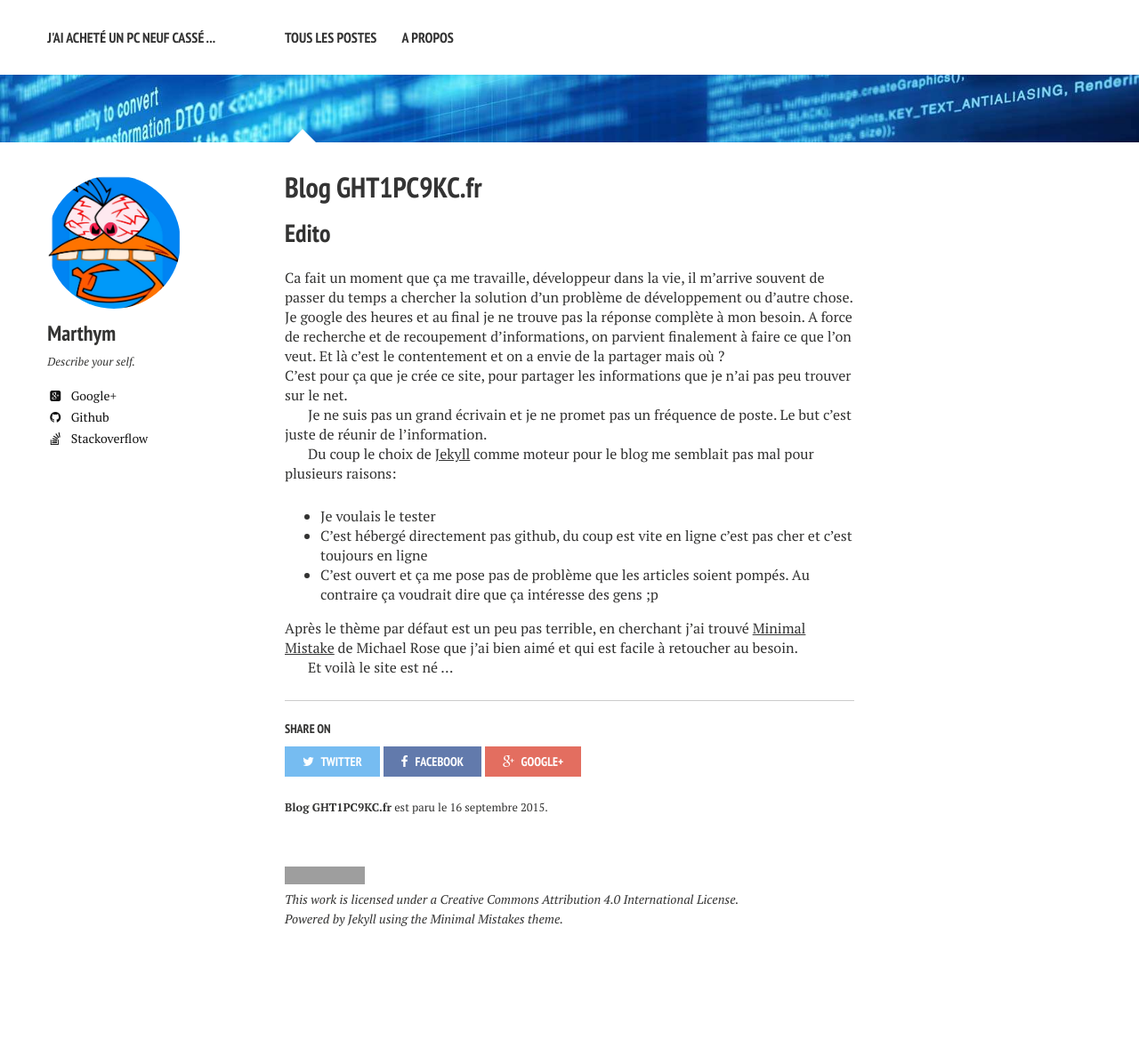
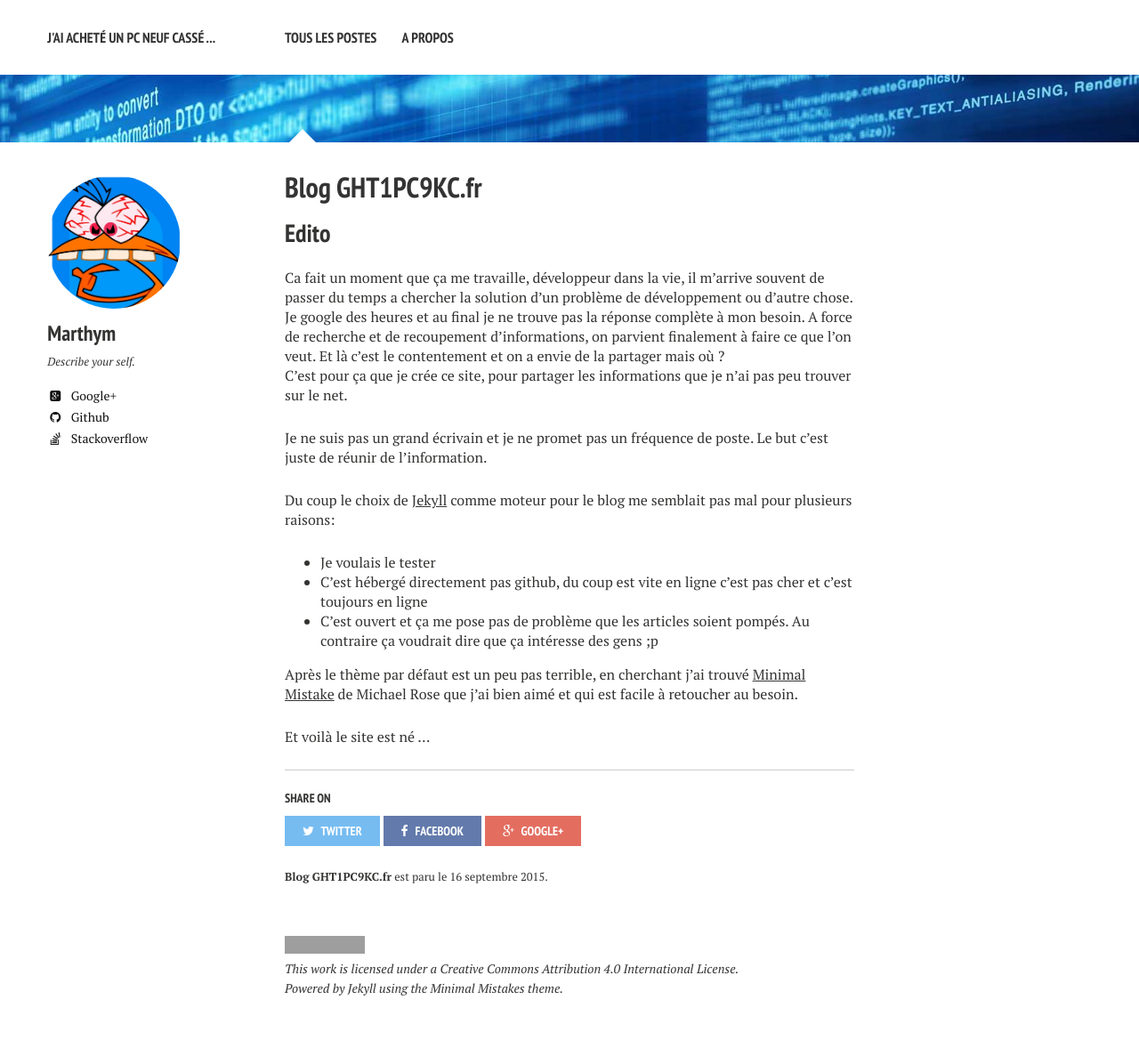
Before and after one commit to Marthym/marthym.github.io, a Jekyll site: the page built from _posts/2015-09-16-Blog-GHT1PC9KC.fr.md, in a window 1280 px wide. Shown: the whole page at 89% size. Built offline with Jekyll 4.4.1, drawn with Linux system fonts in a browser that asks for light colours; nearby versions of some CDN libraries; before the commit the page ends 1091 px from its top, so only the background shows below that; grey boxes are pictures that could not be loaded.

Commit message:
feat(sass): Change default indentation & enlarge post block width

```diff
--- a/_config.yml
+++ b/_config.yml
@@ -2,7 +2,7 @@
 
 title:            J'ai acheté un PC neuf cassé ...
 locale:           fr_FR
-url:              http://blog.ght1pc9kc.fr
+url:
 
 
 # Jekyll configuration
--- a/_sass/page.scss
+++ b/_sass/page.scss
@@ -239,7 +239,7 @@ $button-size: 1.5rem;
 			@include suffix(12,0);
 		}
 		@media #{$x-large} {
-			@include grid(12,4.5);
+			@include grid(11,4.5);
 		}
 	}
 }
--- a/_sass/variables.scss
+++ b/_sass/variables.scss
@@ -8,7 +8,7 @@
 
 $doc-font-size: 16;
 $doc-line-height: 26;
-$paragraph-indent: true !default;
+$paragraph-indent: false;
 $base-font: 'PT Serif', serif;
 $heading-font: 'PT Sans Narrow', sans-serif;
 $code-font: Monaco, "Courier New", "DejaVu Sans Mono", "Bitstream Vera Sans Mono", monospace;
```
